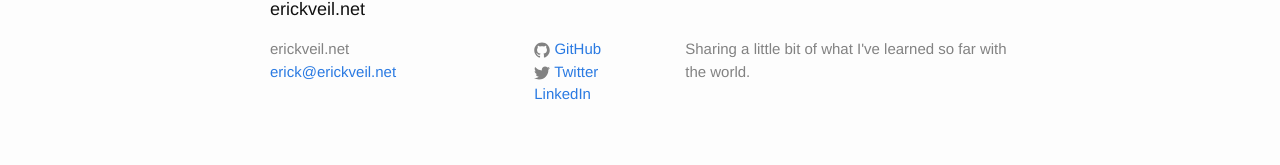
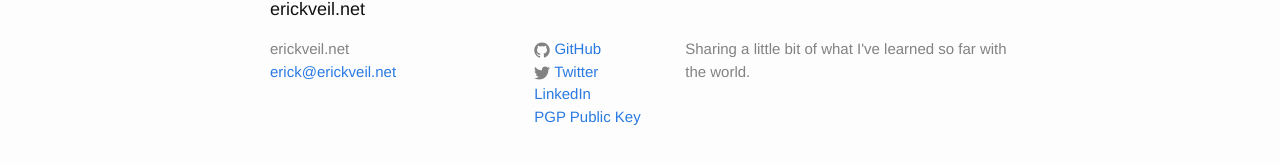
Before and after one commit to erickveil/erickveil.github.com, a Jekyll site: the page built from index.html, in a window 1280 px wide. Shown: the part 511-676 px from the top of the page. Built offline with Jekyll 4.4.1, drawn with Linux system fonts in a browser that asks for light colours.

Commit message:
Added PHP key link to footer

```diff
--- a/_includes/footer.html
+++ b/_includes/footer.html
@@ -28,7 +28,9 @@
           <li>
             {% include icon-linkedin.html username=site.linkedin_username %}
           </li>
-
+          <li>
+            <a href="http://pgp.key-server.io/search/Erick+Veil">PGP Public Key</a>
+          </li>
         </ul>
       </div>
 
```
